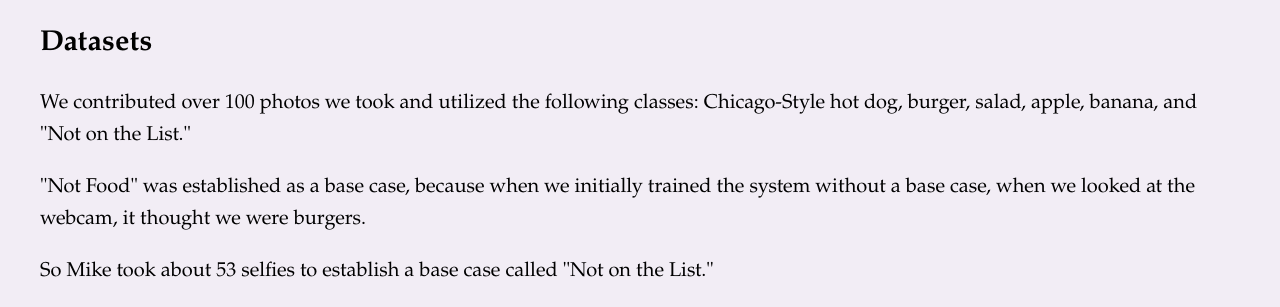
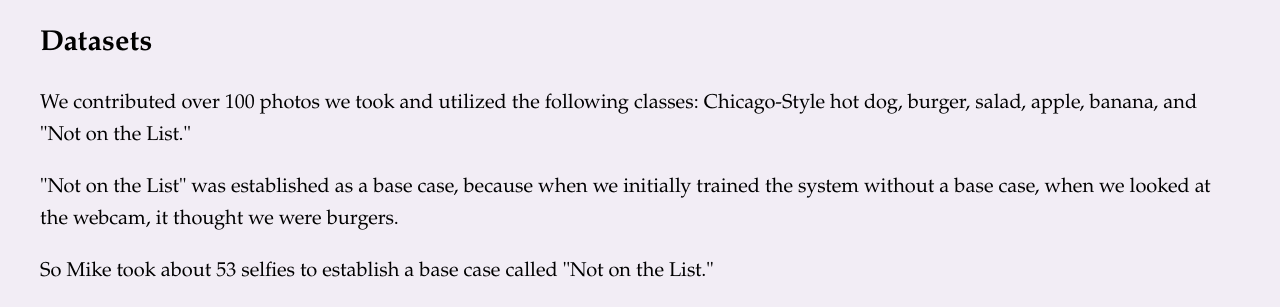
Before and after one commit to ladykay98/LIS500Project, a plain HTML site: page machine-learning-project.html in a window 1280 px wide. Shown: the part 1181-1488 px from the top of the page. Drawn offline with Linux system fonts and the light colour scheme.

Commit message:
Update machine-learning-project.html

```diff
--- a/machine-learning-project.html
+++ b/machine-learning-project.html
@@ -38,7 +38,7 @@
   <iframe width="560" height="315" src="https://www.youtube.com/embed/ACmydtFDTGs?si=tS75EXXOXC61nycv" title="YouTube video player" frameborder="0" allow="accelerometer; autoplay; clipboard-write; encrypted-media; gyroscope; picture-in-picture; web-share" referrerpolicy="strict-origin-when-cross-origin" allowfullscreen></iframe>
   <h2>Datasets</h2>
   <p>We contributed over 100 photos we took and utilized the following classes: Chicago-Style hot dog, burger, salad, apple, banana, and "Not on the List."</p>
-  <p>"Not Food" was established as a base case, because when we initially trained the system without a base case, when we looked at the webcam, it thought we were burgers.</p>
+  <p>"Not on the List" was established as a base case, because when we initially trained the system without a base case, when we looked at the webcam, it thought we were burgers.</p>
   <p>So Mike took about 53 selfies to establish a base case called "Not on the List."</p>
 
 
```
